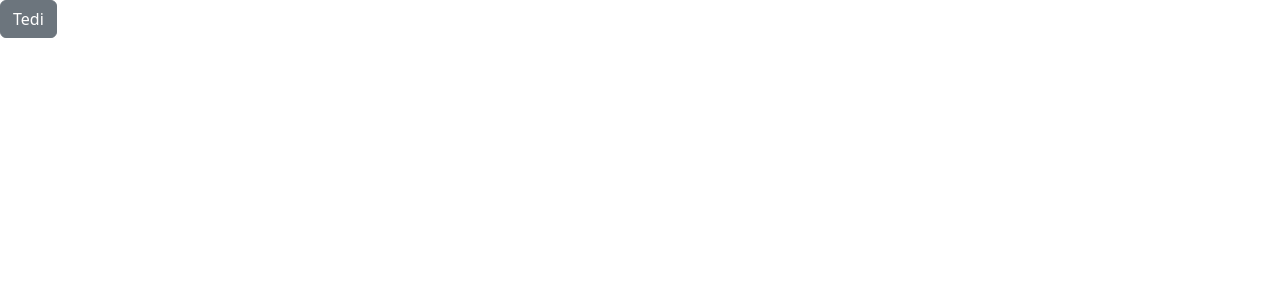
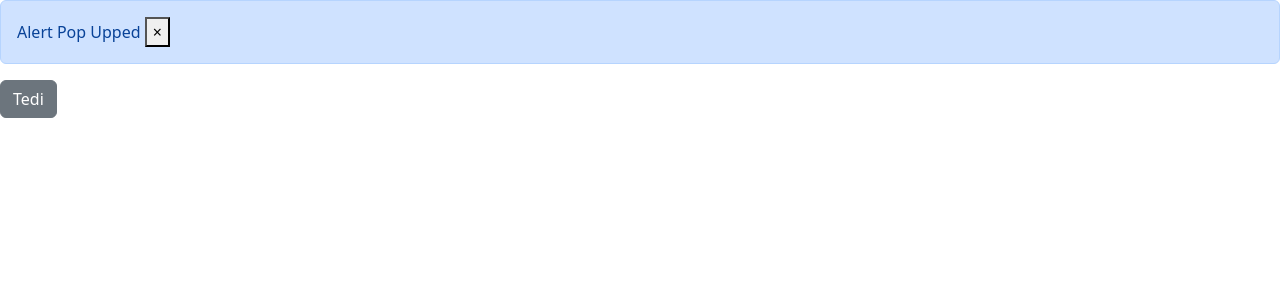
Before and after one commit to TewodrosAdimas/reactBestPractice2, a React (Vite) app in the folder react-app/: page / in a window 1280 px wide. Both pictures are taken after a click on the button "Tedi". Shown: the top 300 px of the page. Built offline with nearby package versions, Linux system fonts and the light colour scheme.

Commit message:
dynamic alert component created

```diff
--- a/react-app/src/App.tsx
+++ b/react-app/src/App.tsx
@@ -1,16 +1,23 @@
-import Button from "./components/button";
+import AlertButton from "./components/AlertButton";
+import Alert from "./components/Alert";
+import { useState } from "react";
 function App() {
+  const [alertVisible, SetAlertVisible] = useState(false);
   const name = "Tedi";
   const onClickHandler = () => {
-    console.log("clicked");
+    SetAlertVisible(true);
+  };
+  const alertHandler = () => {
+    SetAlertVisible(false);
   };
   return (
     <div>
-      <Button
+      {alertVisible && <Alert AlertHandler={alertHandler} />}
+      <AlertButton
         name={name}
         color="secondary"
         onClickHandler={onClickHandler}
-      ></Button>
+      ></AlertButton>
     </div>
   );
 }
--- /dev/null
+++ b/react-app/src/components/Alert.tsx
@@ -0,0 +1,25 @@
+import React from "react";
+
+interface AlertProps {
+  AlertHandler: () => void;
+}
+
+const Alert = ({ AlertHandler }: AlertProps) => {
+  return (
+    <div className="alert alert-primary alert-dismissible" role="alert">
+      Alert Pop Upped{" "}
+      <button
+        type="button"
+        className="close"
+        data-dismiss="alert"
+        aria-label="Close"
+        onClick={AlertHandler}
+      >
+        {" "}
+        <span aria-hidden="true">&times;</span>{" "}
+      </button>
+    </div>
+  );
+};
+
+export default Alert;
--- /dev/null
+++ b/react-app/src/components/AlertButton.tsx
@@ -0,0 +1,17 @@
+import { MouseEvent, useState } from "react";
+
+interface AlertButtonProps {
+  name: string;
+  onClickHandler: () => void;
+  color: string;
+}
+
+function AlertButton({ name, onClickHandler, color }: AlertButtonProps) {
+  return (
+    <button className={`btn btn-${color}`} onClick={onClickHandler}>
+      {name}
+    </button>
+  );
+}
+
+export default AlertButton;
```
